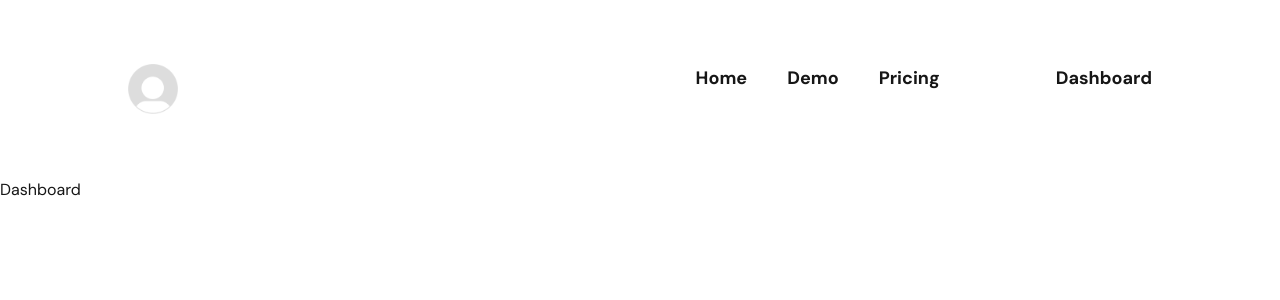
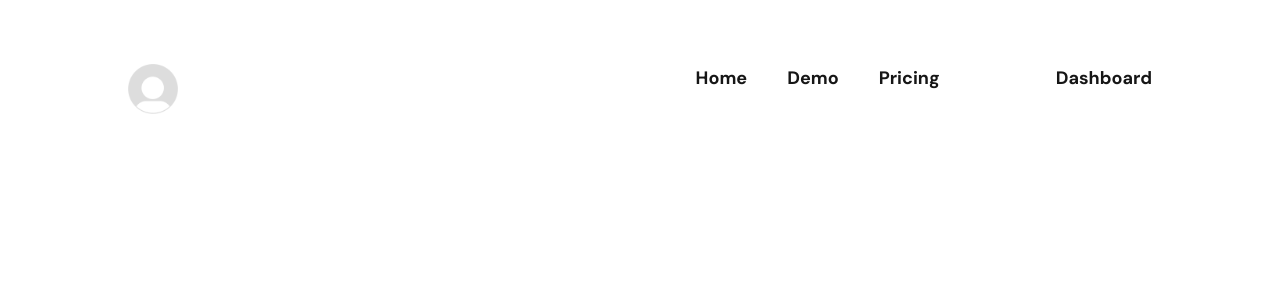
Before and after one commit to KhyleSewpersaud/publication-holder, a Next.js app: page /dashboard in a window 1280 px wide. Shown: the top 300 px of the page. Built offline with nearby package versions, Linux system fonts and the light colour scheme.

Commit message:
Final change before getting backend to work

```diff
--- a/app/dashboard/page.tsx
+++ b/app/dashboard/page.tsx
@@ -2,7 +2,8 @@ import React from 'react'
 
 const Dashboard = () => {
   return (
-    <div>Dashboard</div>
+    <div>
+    </div>
   )
 }
 
```
